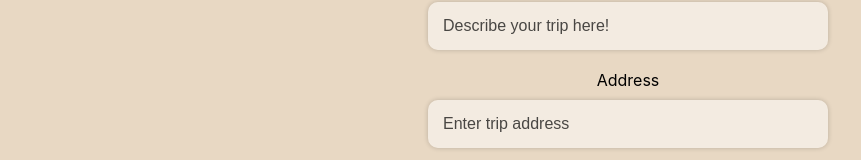
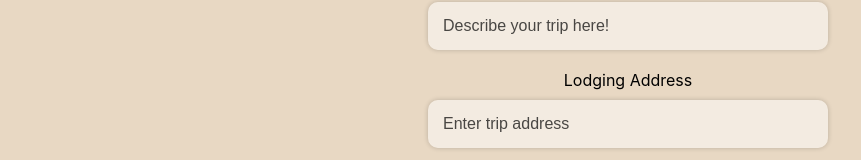
Before and after one commit to chongmatthew37/Trippin, a React (Create React App) app in the folder trippin/: page /createTrip1 in a window 1280 px wide. Shown: the part 306-466 px from the top of the page, without its empty margins (12-873 px from the left). Built offline with nearby package versions, Linux system fonts and the light colour scheme; no server answers.

Commit message:
renamed a few things

```diff
--- a/trippin/src/pages/createTrip1.js
+++ b/trippin/src/pages/createTrip1.js
@@ -120,7 +120,7 @@ function CreateTrip() {
 
         {/* Address Field */}
         <div className="form-group">
-          <label htmlFor="address">Address</label>
+          <label htmlFor="address">Lodging Address</label>
           <input
             type="text"
             id="address"
--- a/trippin/src/pages/createTrip2.js
+++ b/trippin/src/pages/createTrip2.js
@@ -301,7 +301,7 @@ const CreateTrip2 = () => {
           onClick={savePreferences}
           disabled={loading}
         >
-          {loading ? 'Saving...' : 'Next'}
+          {loading ? 'Saving...' : 'Finish'}
         </Button>
       </Box>
     </Container>
```
